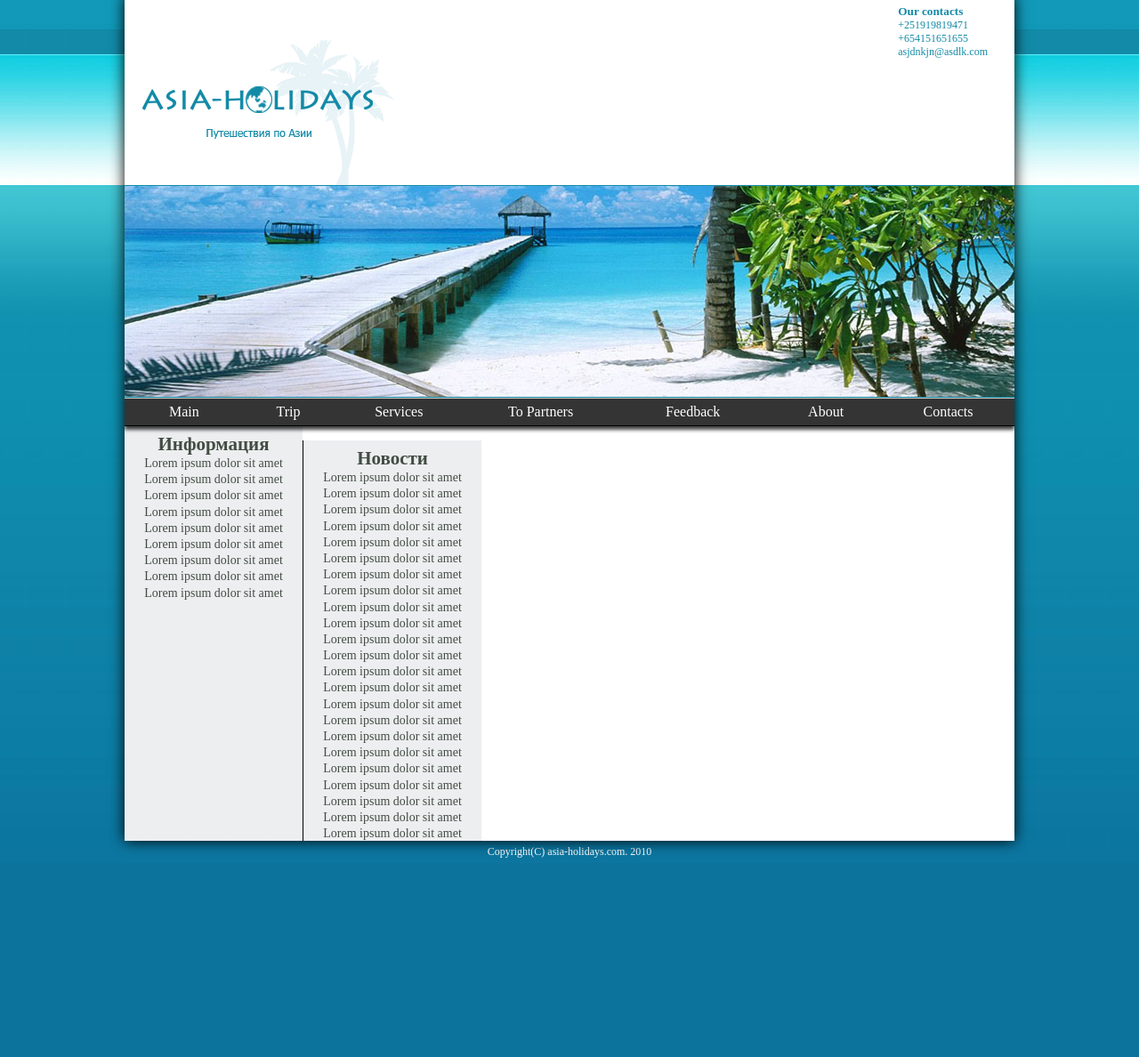
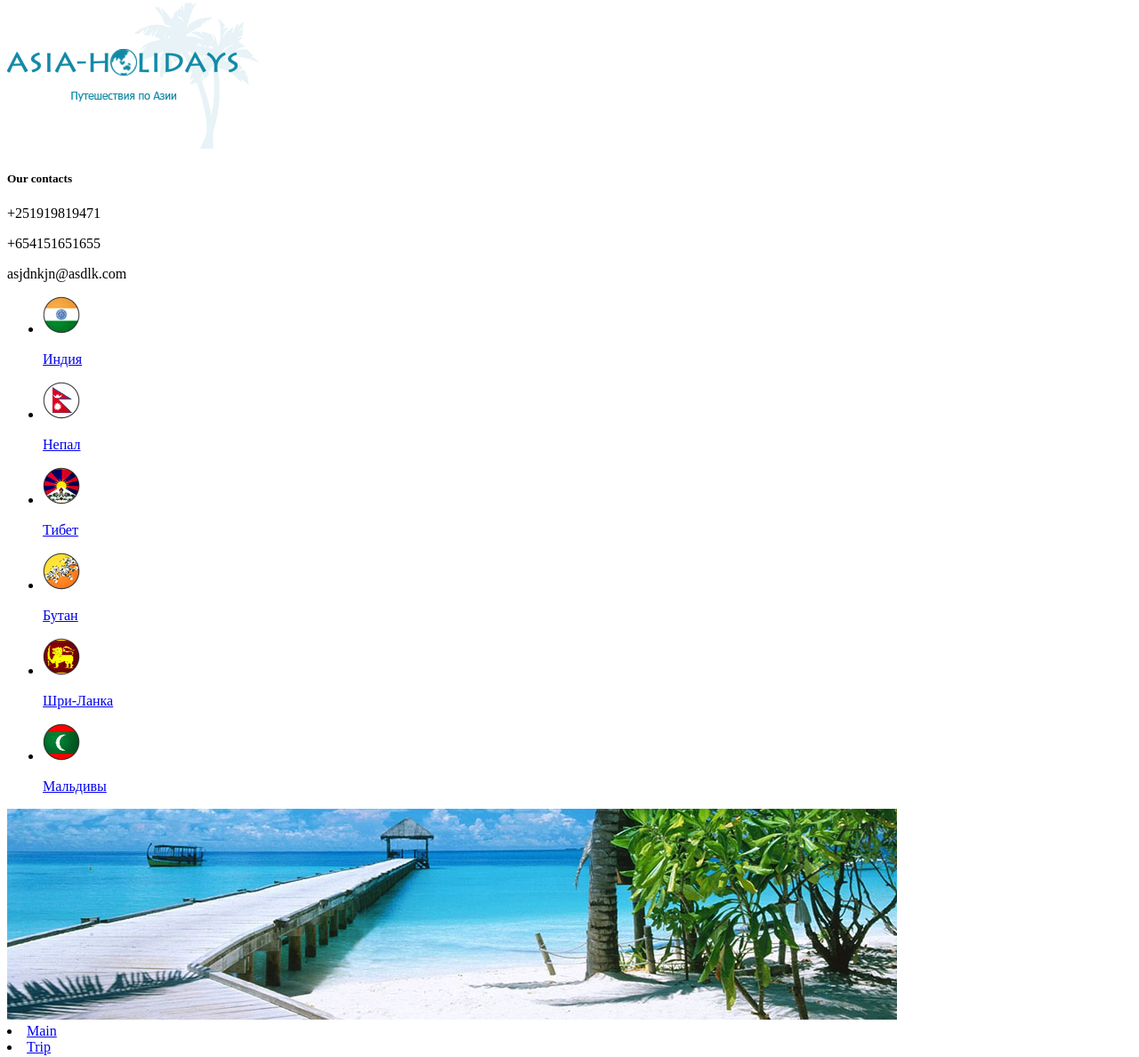
Before and after one commit to sbekir/sbekir.github.io, a plain HTML site: page hw4/index.html in a window 1280 px wide. Shown: the part 5-1193 px from the top of the page at 89% size. Before the commit the page ends 975 px from the top, so only its background shows below. Drawn offline with Linux system fonts and the light colour scheme; files that its build step writes are made by us from their sources.

Commit message:
update 16.41

```diff
--- a/hw4/css/style.css
+++ /dev/null
@@ -1,138 +0,0 @@
-* {
-  margin: 0;
-  padding: 0;
-}
-body {
-  background: url('../img/bg.jpg') top center repeat-x;
-  background-color: #0b739c;
-}
-.wrapper {
-  height: 950px;
-  width: 1000px;
-  background-color: white;
-  margin: 0 auto;
-  box-shadow: 0 0 15px;
-  position: relative;
-  overflow: hidden;
-}
-.logo {
-  margin-top: 50px;
-  margin-left: 20px;
-}
-.contacts {
-  float: right;
-  margin-top: 10px;
-  margin-right: 30px;
-  color: #128aa7;
-}
-.contacts p {
-  font-size: 12px;
-}
-.countries {
-  clear: right;
-  float: right;
-  margin-top: 65px;
-  margin-right: 20px;
-  text-align: center;
-  border-spacing: 10px;
-}
-.country_ref {
-  font-size: 10px;
-  color: #128aa7;
-}
-.photo {
-  position: absolute;
-  top: 213px;
-  left: 0px;
-  border-top: 1px solid #138aa7;
-  border-bottom: 1px solid #138aa7;
-}
-.menu {
-  position: absolute;
-  top: 452px;
-  left: 0px;
-  display: table;
-  height: 30px;
-  width: 1000px;
-  background-color: #343434;
-  border-top: 1px solid #cacbcb;
-  border-bottom: 1px solid black;
-  -webkit-box-shadow: 0px 4px 4px 0px rgba(0,0,0,0.75);
-  -moz-box-shadow: 0px 4px 4px 0px rgba(0,0,0,0.75);
-  box-shadow: 0px 4px 4px 0px rgba(0,0,0,0.75);
-  z-index: 2;
-}
-.menu li{
-  position: relative;
-  display: table-cell;
-  padding-left: 50px;
-}
-.menu li a{
-  position: relative;
-  text-decoration: none;
-  line-height: 30px;
-  color: white;
-}
-.menu li ul {
-  display: none;
-  position: absolute;
-  border-top: 1px solid black;
-  width: 100%;
-  margin: 0;
-  padding: 0;
-  background-color: #343434;
-}
-.inside li{
-  padding-left: 10px;
-}
-
-.menu li ul li { display: block; }
-.menu li:hover ul { display: block; }
-
-.fon {
-  position: absolute;
-  top: 484px;
-  width: 1000px;
-  z-index: 1;
-  font-size: 14px;
-  color: #424c43;
-}
-.left {
-  width: 200px;
-  float: left;
-  background: #edeef0;
-  padding-bottom: 20000px;
-  margin-bottom: -20000px;
-  text-align: center;
-}
-.center {
-  width: 600px;
-  float: left;
-  padding-bottom: 20000px;
-  margin-bottom: -20000px;
-}
-.right {
-  width: 200px;
-  float: left;
-  text-align: center;
-  background: #edeef0;
-  padding-bottom: 20000px;
-  margin-bottom: -20000px;
-  border-left: 1px solid black;
-}
-.footer {
-  clear: both;
-  text-align: center;
-  margin: 5px;
-  color: white;
-  font-size: 12px;
-}
-.topic {
-  margin-top: 8px;
-}
-.text_r {
-  line-height: 1.3;
-}
-.text_l {
-  line-height: 1.3;
-}
--- a/hw4/index.html
+++ b/hw4/index.html
@@ -14,34 +14,32 @@
         <p>+654151651655</p>
         <p>asjdnkjn@asdlk.com</p>
       </div>
-      <table class="countries">
-        <tr>
-          <td>
+      <ul class="countries">
+	<li>
 	  <a href="#"><img src="img/india.png" class="country" /></a>
 	  <a href="#"><p class="country_ref">Индия</p></a>
-          </td>
-          <td>
+        </li>
+	<li>
 	  <a href="#"><img src="img/nepal.png" class="country" /></a>
           <a href="#"><p class="country_ref">Непал</p></a>
-          </td>
-          <td>
+        </li>
+	<li>
 	  <a href="#"><img src="img/tibet.png" class="country" /></a>
             <a href="#"><p class="country_ref">Тибет</p></a>
-          </td>
-          <td>
+        </li>
+	<li>
 	  <a href="#"><img src="img/bhutan.png" class="country" /></a>
           <a href="#"><p class="country_ref">Бутан</p></a>
-          </td>
-          <td>
+        </li>
+	<li>
 	  <a href="#"><img src="img/sri-lanka.png" class="country" /></a>
           <a href="#"><p class="country_ref">Шри-Ланка</p></a>
-          </td>
-          <td>
+        </li>
+	<li>
 	  <a href="#"><img src="img/maldives.png" class="country" /></a>
           <a href="#"><p class="country_ref">Мальдивы</p></a>
-          </td>
-        </tr>
-      </table>
+        </li>
+      </ul>
       <a href="#"><img class="photo" src="img/photo.jpg" alt="Logo"></a>
       <nav class="menu">
 	       <li><a href="#">Main</a></li>
```
Lines whose indentation alone changed are shown as unchanged.
